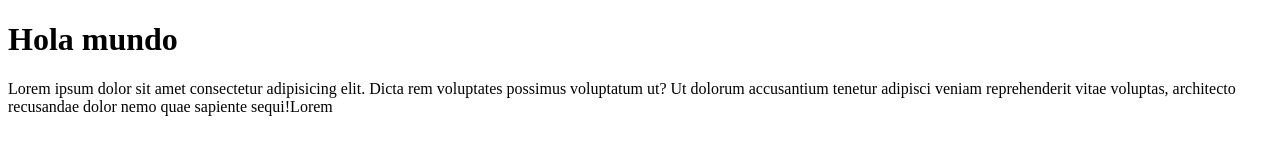
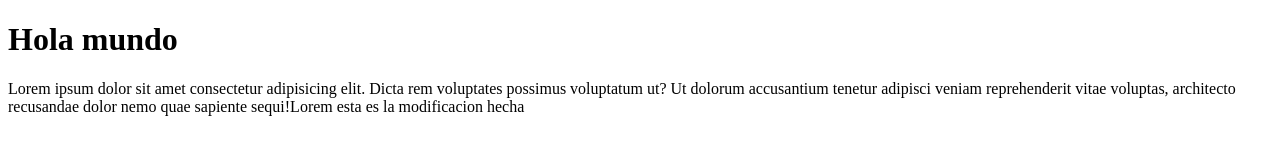
Before and after one commit to sxbxsnxe/gitflow-class, a plain HTML site: page index.html in a window 1280 px wide. Drawn offline with Linux system fonts and the light colour scheme.

Commit message:
feature: se creo el archivo css y se creo una tag span

```diff
--- a/index.html
+++ b/index.html
@@ -3,12 +3,14 @@
 <head>
     <meta charset="UTF-8">
     <meta name="viewport" content="width=device-width, initial-scale=1.0">
+
     <title>Prueba</title>
 </head>
 <body>
     <h1>Hola mundo</h1>
     <p>Lorem ipsum dolor sit amet consectetur adipisicing elit. Dicta rem voluptates possimus voluptatum ut? Ut dolorum accusantium tenetur adipisci veniam reprehenderit vitae voluptas, architecto recusandae dolor nemo quae sapiente sequi!Lorem
 
+        <span>esta es la modificacion hecha</span>
     </p>
 </body>
 </html>
```
Also changed, not shown: style.css (added).
